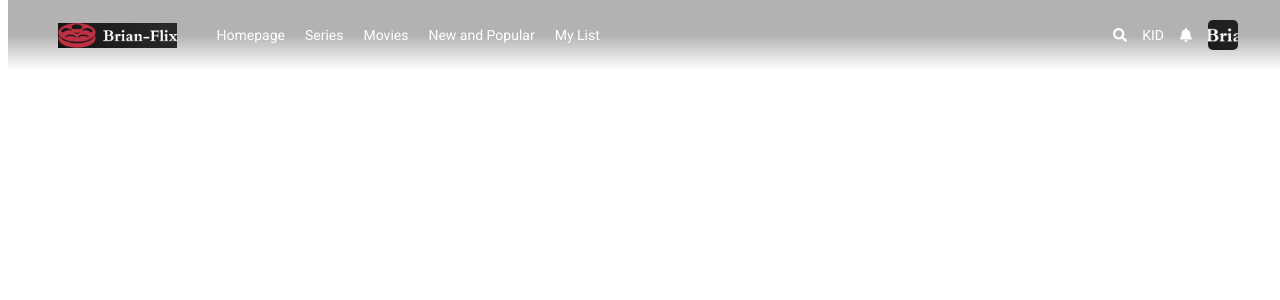
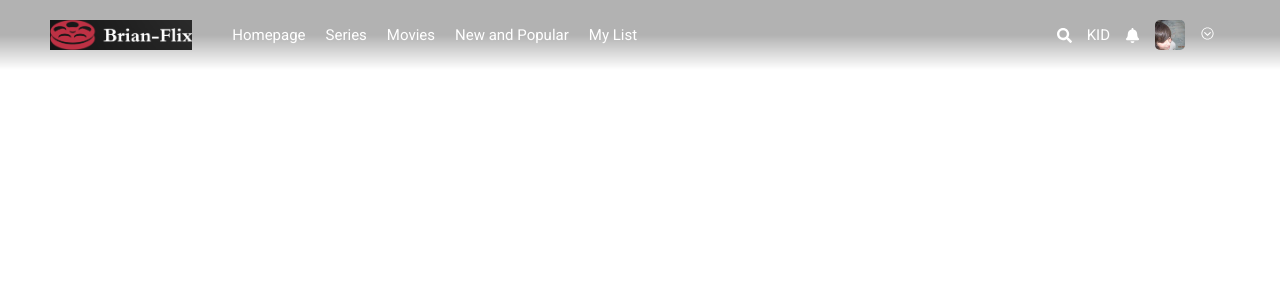
Before and after one commit to brianx009/NetflixClone, a React (Create React App) app in the folder myapp/: page / in a window 1280 px wide. Shown: the top 300 px of the page. Built offline with nearby package versions, Linux system fonts and the light colour scheme.

Commit message:
Fixed Navbar Tested and Working

```diff
--- a/myapp/public/index.html
+++ b/myapp/public/index.html
@@ -3,7 +3,7 @@
   <head>
     <meta charset="utf-8" />
     <link rel="icon" href="%PUBLIC_URL%/favicon.ico" />
-    <meta name="viewport" content="width=device-width, initial-scale=1" />
+    <meta name="viewport" content="width=-1, initial-scale=0" />
     <meta name="theme-color" content="#000000" />
     <link href="https://fonts.googleapis.com/css2?family=Roboto:wght@300;400;500;700;900&display=swap" rel="stylesheet">
     <meta
--- a/myapp/src/components/navbar/Navbar.jsx
+++ b/myapp/src/components/navbar/Navbar.jsx
@@ -1,73 +1,57 @@
-/*
+//  importing search and bell icons from react icons
+import { FaSearch, FaBell } from "react-icons/fa";
+import { IoIosArrowDropdown } from "react-icons/io";
+import { useState } from "react";
 //importing scss to make "navbar" appear white
-import "./navbar.scss"
+import "./navbar.scss";
 
 
 
 //Navbar
-//image of our logo is pulled from the public/Images/Logo.png
+//images are pulled from the public/Images/
 //folder and because it is in that public folder there is no need for us to
 //import a folder that would pull the image for us and we could use it freely.
-
-const Navbar = ()=>{
-  return (
-    <div className = "navbar">
-        <div className = "container">
-            <div className = "left">
-                <img src = "images/Logo.png" alt = ""/>
-
-                <span>Homepage</span>
-                <span>Series</span>
-                <span>Movies</span>
-                <span>New and Popular</span>
-                <span>My List</span>
-              </div>
-              <div className = "right">
-
-            </div>
-        </div>
-    </div>
-  );
-};
-
-export default Navbar;
-
-*/
-import { FaSearch, FaBell } from "react-icons/fa";
-import { useState } from "react";
-import "./navbar.scss";
-
 const Navbar = () => {
+  //sets initial state when page hasnt been scrolled down = 0
   const [isScrolled, setIsScrolled] = useState(false);
 
+  //when we catch our y axis changing on the page and it is no longer 0
   window.onscroll = () => {
+    //if scroll = 0, state is false, else true
     setIsScrolled(window.pageYOffset === 0 ? false : true);
     return () => (window.onscroll = null);
   };
   return (
     <div className={isScrolled ? "navbar scrolled" : "navbar"}>
       <div className="container">
+        {/*Here we are dealing with the contents that are going to be displayed on our left side of our navbar*/}
         <div className="left">
+          {/*image is the container for our website logo */}
           <img
             src="images/Logo.png"
             alt=""
           />
+          {/*This is where we are creating text on our website that will be interatable on the navbar*/ }
           <span>Homepage</span>
           <span>Series</span>
           <span>Movies</span>
           <span>New and Popular</span>
           <span>My List</span>
         </div>
+        {/*on the right side of our navbar we are adding a search and a notification bell icon as well as a indicator as to who is watching,
+        in this case it is "KID" */}
         <div className="right">
           <FaSearch className= "icon"/>
           <span>KID</span>
           <FaBell className= "icon"/>
+          {/*image being displayed will be the user whose signed in */}
           <img
-            src="images/Logo.png"
+            src="images/Young_Picture.png"
             alt=""
           />
           <div className="profile">
-
+            <IoIosArrowDropdown className = "icon"/>
+            {/*div class "options" will hold the options for when we use the drop down menu (settings, Logout) */}
             <div className="options">
               <span>Settings</span>
               <span>Logout</span>
--- a/myapp/src/components/navbar/navbar.scss
+++ b/myapp/src/components/navbar/navbar.scss
@@ -1,68 +1,72 @@
-/*
-//makes the className = navbar white
-.navbar{
+
+.navbar {
+    //makes our navbar scale the entirety of our webpage
+    width: 100%;
+    //makes the text in our navbar white
     color: white;
     //changing navbars font size to 15px
     font-size: 15px;
-
-    //accessing our container and making the image smaller
-    .container{
-        //adding padding to the left and right side
-        padding: 0px 50px;
-        display: flex;
-        align-items: center;
-        justify-content: space-between;
-        img{
-            height: 25px;
-        }
-    }
-};
-*/
-.navbar {
-    width: 100%;
-    color: white;
-    font-size: 14px;
+    //always keeps the navbar visible wherever we scroll
     position: fixed;
+    //sets our navbar set to the top with 0 gap
     top: 0;
+    //sets our navbar to the far left margin with 0 gap
+    left:0;
+    //makes our navbar the top most element, so nothing ever goes over it, just under
     z-index: 999;
+    //adds a gradient filter to our navbar for style and so it could be seen wherever we go
     background: linear-gradient(to top, transparent 0%, rgb(0, 0, 0, 0.3) 50%);
 
+    //if our navbar is being scrolled beyond where the yaxis = 0,
+    //we will give a solid black background to our navbar. Else its a transparent background
     &.scrolled{
       background-color: var(--main-color);
     }
 
+
     .container {
+      //adding padding to the left and right side
       padding: 0px 50px;
+      //helps space distribution between our items in navbar
       display: flex;
+      //algins our items in the center of the cross axis
       align-items: center;
+      //adds space between our left and right side of the navbar
       justify-content: space-between;
+      //controls how low/high our navbar is displayed
       height: 70px;
 
       .left {
+          //spaces out and centers the contents of our left div
         display: flex;
         align-items: center;
 
         img {
-          height: 25px;
+          //control of the image size for our logo
+          height: 30px;
+          //controls the space between the first Item in our navbar with our logo
           margin-right: 40px;
         }
 
         span {
+            //adds spaces between the left side contents of the navbar as well as a pointer so when we hover over it looks interactable
           margin-right: 20px;
           cursor: pointer;
         }
       }
-
+       //spaces out and centers the contents of our right div
       .right {
         display: flex;
         align-items: center;
 
         .icon {
+            //0px space for top and bottom, but 15 px gap for lef and right side of the icons in our right side div/ pointer to make icons looks interactable
           margin: 0px 15px;
           cursor: pointer;
         }
 
         img {
+            // makes our logged in user icon smaller and scaled to look like a active user
           width: 30px;
           height: 30px;
           border-radius: 5px;
@@ -71,6 +75,7 @@
         }
 
         .profile {
+            //not displaying our profile options because its going to require user interaction for it to appear
           .options {
             display: none;
             background-color: var(--main-color);
@@ -83,6 +88,7 @@
           }
 
           &:hover {
+              //on hover over our drop down arrow, we will see the options for logout and settings appear down
             .options {
               display: flex;
               flex-direction: column;
@@ -92,4 +98,4 @@
         }
       }
     }
-  }
+}
```
Also changed, not shown: myapp/public/images/Young_Picture.png (added).
